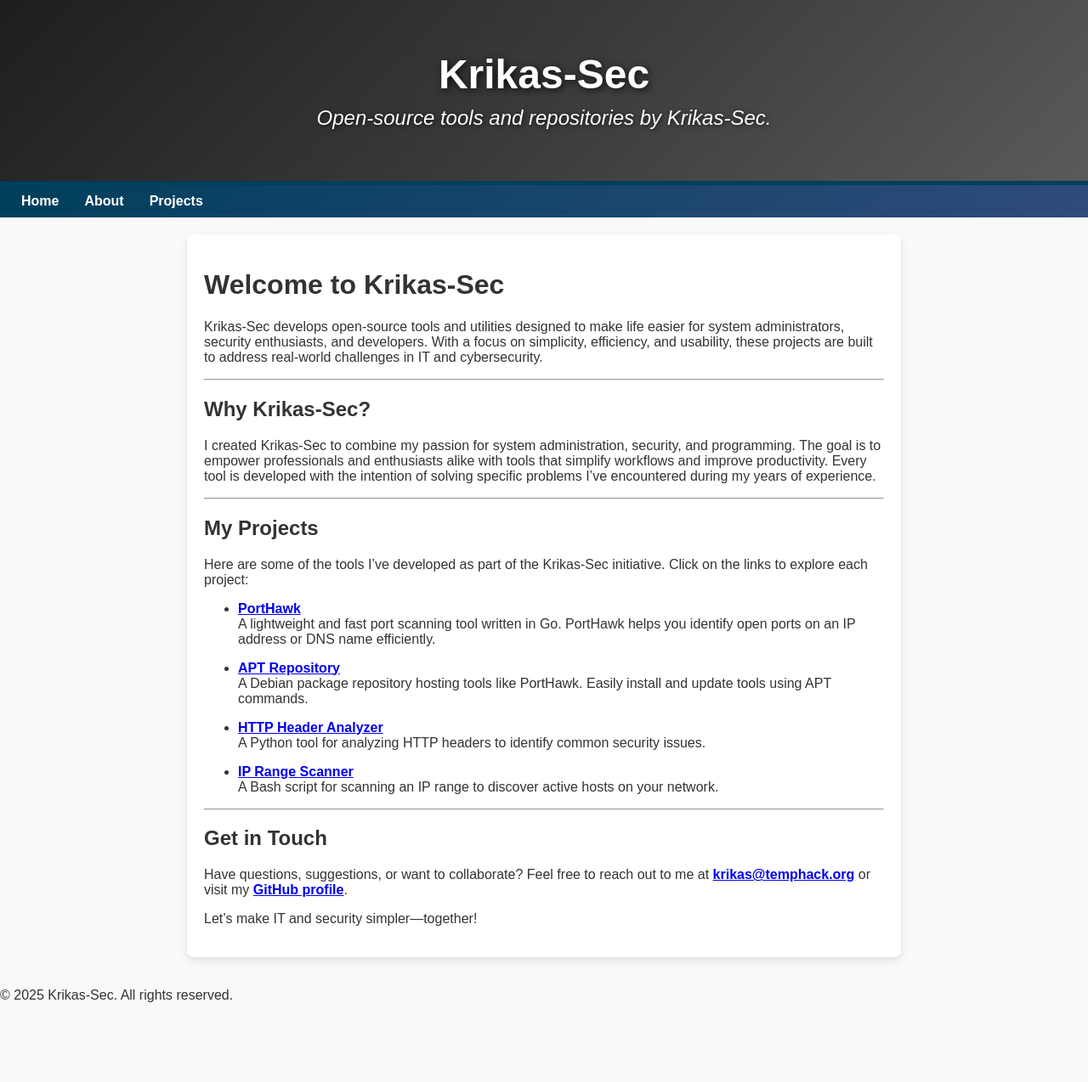
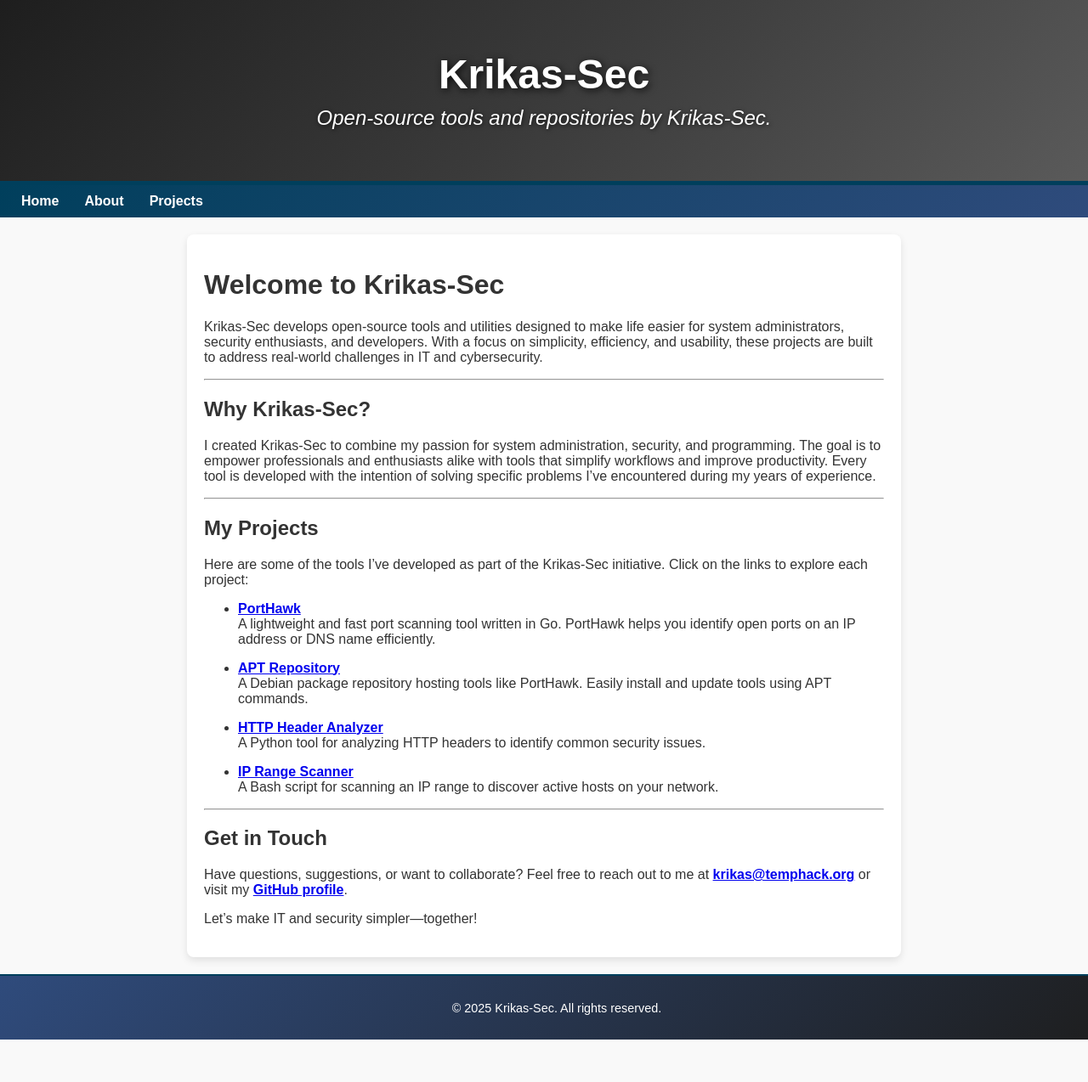
Before and after one commit to Krikas-Sec/Krikas-Sec.github.io, a Jekyll site: the page built from index.md, in a window 1280 px wide. Shown: the whole page at 85% size. Built offline with Jekyll 4.4.1, drawn with Linux system fonts in a browser that asks for light colours; before the commit the page ends 1231 px from its top, so only the background shows below that.

```diff
--- a/assets/css/style.css
+++ b/assets/css/style.css
@@ -58,7 +58,7 @@ body {
 }
 
 /* Footer */
-f/* Footer placeras längst ner */
+/* Footer placeras längst ner */
 footer {
     text-align: center;
     padding: 15px;
```
